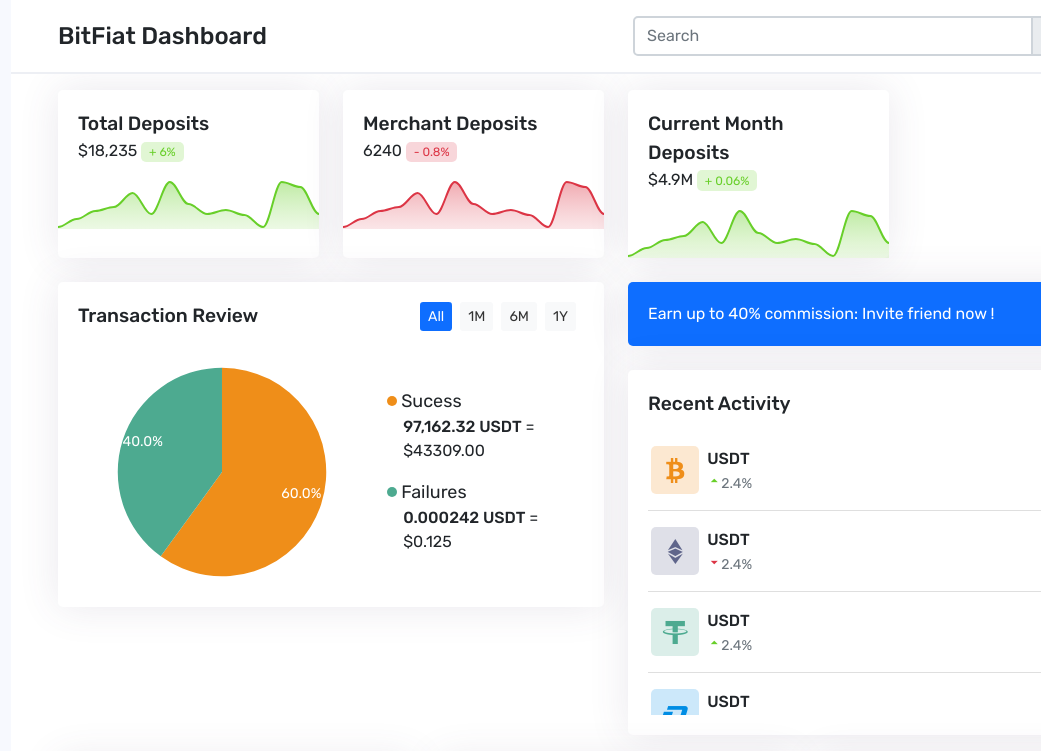
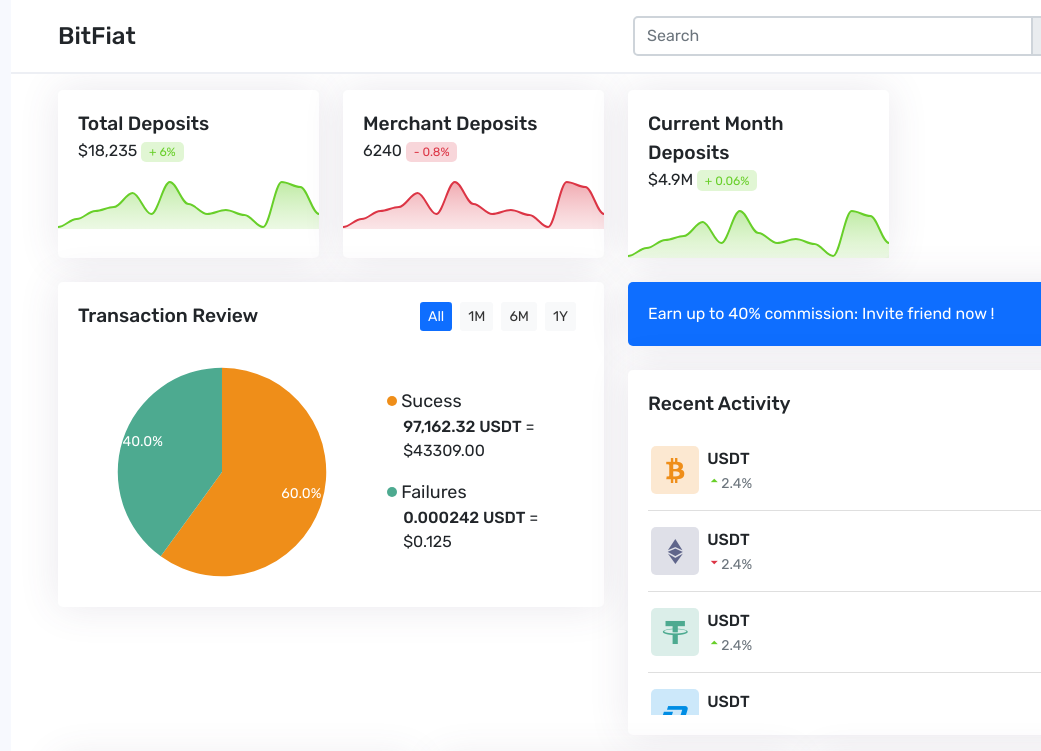
Before and after one commit to Sanalemba991/cripta, a plain HTML site: page index.html in a window 1280 px wide. Shown: the top 751 px of the page, 59-1100 px from the left. Drawn offline with Linux system fonts and the light colour scheme.

Commit message:
Update index.html

```diff
--- a/index.html
+++ b/index.html
@@ -20,7 +20,7 @@
   <div class="container-xl d-flex align-items-center justify-content-between">
     <div class="header-left d-flex">
       <!-- <h4>Hello Codey</h4> -->
-      <h4>BitFiat Dashboard</h4>
+      <h4>BitFiat</h4>
     </div>
     <ul class="header-right">
       <li class="search">
```
